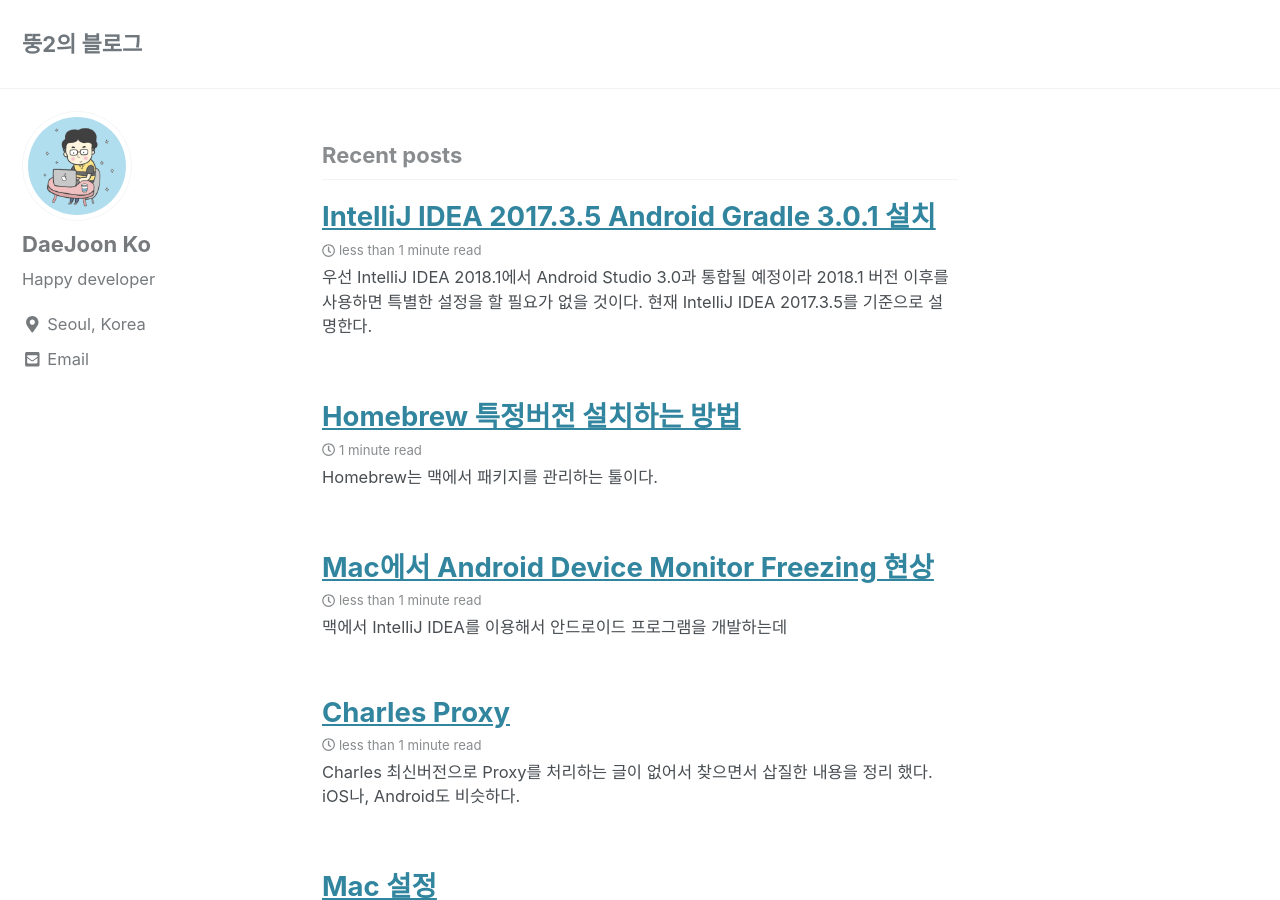
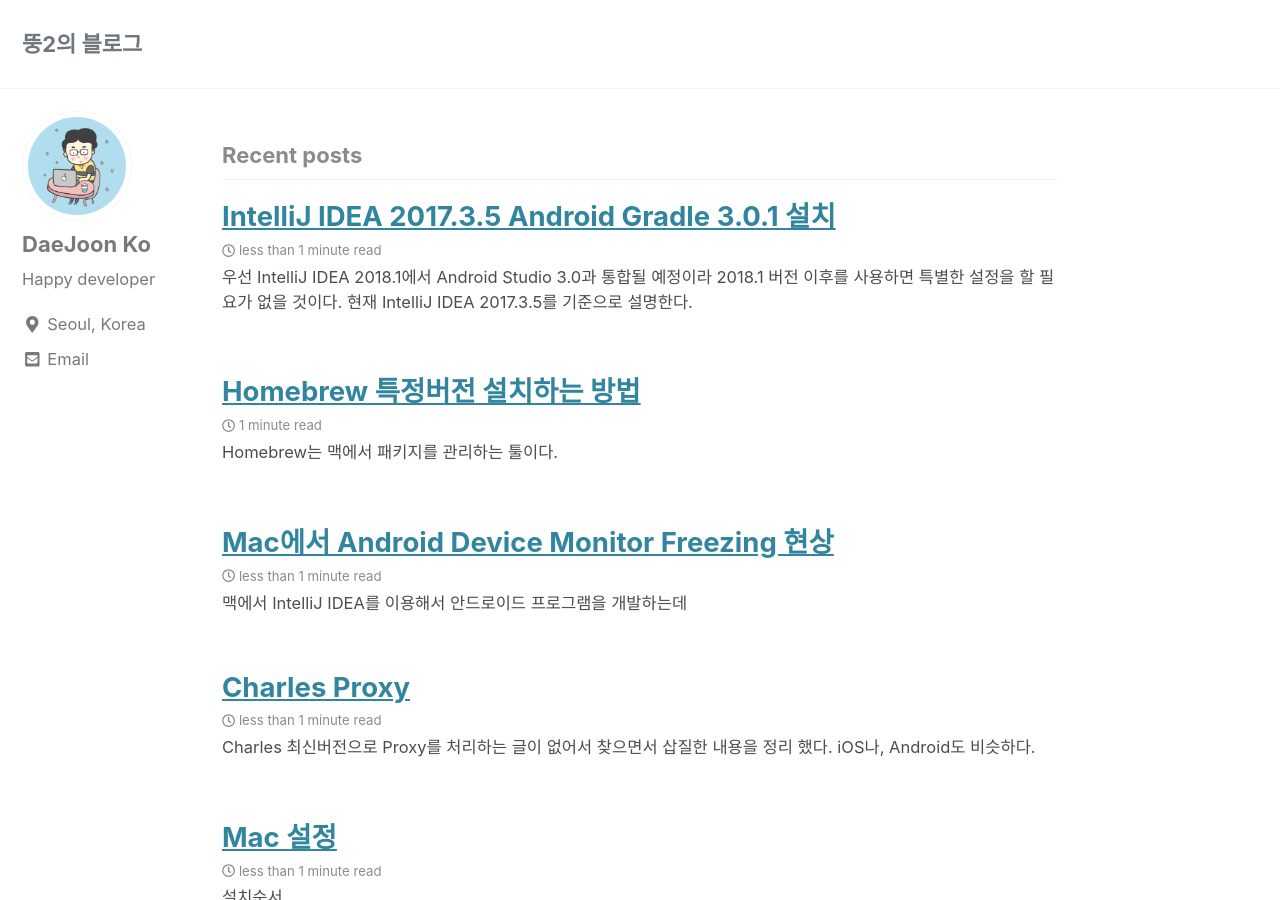
Before and after one commit to daejoon/daejoon.github.io, a Jekyll site: the page built from index.html, in a window 1280 px wide and 900 px high. Built offline with Jekyll 4.4.1, drawn with Linux system fonts in a browser that asks for light colours; cached includes are drawn as plain includes; nearby versions of some CDN libraries; the list of posts is cut into pages by our own code.

Commit message:
Width 조절

```diff
--- a/_sass/minimal-mistakes/_archive.scss
+++ b/_sass/minimal-mistakes/_archive.scss
@@ -9,12 +9,12 @@
   @include breakpoint($large) {
     float: right;
     width: calc(100% - #{$right-sidebar-width-narrow});
-    padding-right: $right-sidebar-width-narrow;
+    padding-right: calc(#{$right-sidebar-width-narrow} - #{$right-minus-padding-wide});
   }
 
   @include breakpoint($x-large) {
     width: calc(100% - #{$right-sidebar-width});
-    padding-right: $right-sidebar-width;
+    padding-right: calc(#{$right-sidebar-width} - #{$right-minus-padding-wide});
   }
 }
 
--- a/_sass/minimal-mistakes/_page.scss
+++ b/_sass/minimal-mistakes/_page.scss
@@ -23,12 +23,12 @@
   @include breakpoint($large) {
     float: right;
     width: calc(100% - #{$right-sidebar-width-narrow});
-    padding-right: $right-sidebar-width-narrow;
+    padding-right: calc(#{$right-sidebar-width-narrow} - #{$right-minus-padding-wide});
   }
 
   @include breakpoint($x-large) {
     width: calc(100% - #{$right-sidebar-width});
-    padding-right: $right-sidebar-width;
+    padding-right: calc(#{$right-sidebar-width} - #{$right-minus-padding-wide});
   }
 
   .page__inner-wrap {
--- a/_sass/minimal-mistakes/_variables.scss
+++ b/_sass/minimal-mistakes/_variables.scss
@@ -143,8 +143,9 @@
    ========================================================================== */
 
 $right-sidebar-width-narrow: 200px !default;
-$right-sidebar-width: 300px !default;
+$right-sidebar-width: 200px !default;
 $right-sidebar-width-wide: 400px !default;
+$right-minus-padding-wide: 0px !default;
 
 /*
    Other
```
Also changed, not shown: 1 other file.
